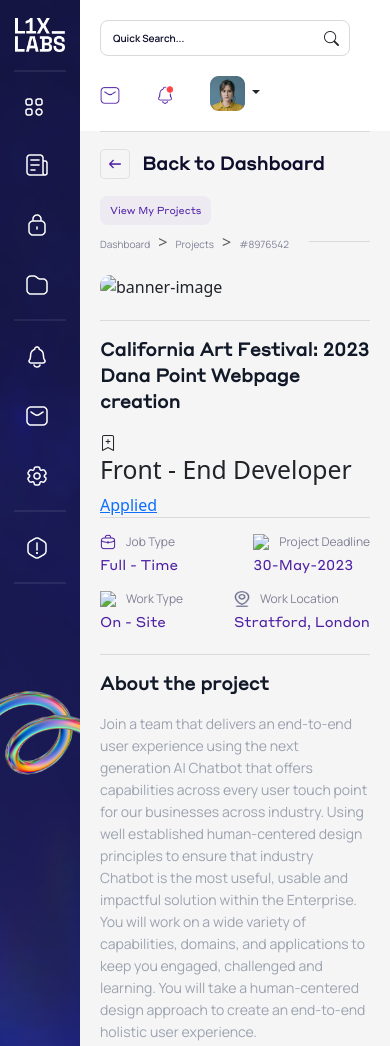
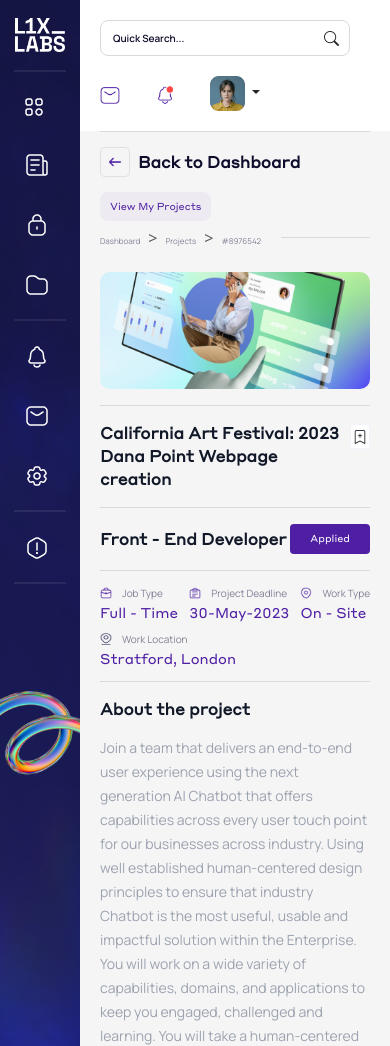
Before and after one commit to ponkumar03/tailwind-practice, a plain HTML site: page layer1x/project.html in a window 390 px wide. Shown: the top 1046 px of the page. Drawn offline with nearby package versions, Linux system fonts and the light colour scheme.

Commit message:
project detail page

```diff
--- a/layer1x/css/style.css
+++ b/layer1x/css/style.css
@@ -153,7 +153,7 @@ select
 }
 .event-banner-image {
     width: 100%;
-    margin-bottom: 21px;
+    margin-bottom: 32px;
     border-radius: 10px;
 }
 .event-heading {
@@ -166,6 +166,7 @@ select
     border-top: 1px solid #D9D9DE;
     margin-bottom: 0px;
 }
+.saiber-content p,
 .event-saidbar-details p,
 .event-details p {
     font-family: 'Manrope';
@@ -179,6 +180,7 @@ select
     align-items: center;
     padding-bottom: 4px;
 }
+.saiber-content img,
 .event-saidbar-details img,
 .event-details img {
     width: 16px;
@@ -189,10 +191,11 @@ select
     font-family: 'Styrene A LC';
     font-weight: 500;
     font-size: 20px;
-    line-height: 26px;
+    line-height: 32px;
     color: #4E1FA3;
     margin-bottom: 0px;
 }
+.saiber-content h5,
 .event-saidbar-details h5 {
     font-family: 'Styrene A LC';
     font-weight: 500;
@@ -200,6 +203,27 @@ select
     line-height: 22px;
     color: #0E0E2C;
     margin-bottom: 0px;
+}
+.saiber-content h5 {
+    font-weight: 600;
+    line-height: 27px;
+}
+.saibr-content1 {
+    padding-top: 29px;
+}
+.saibr-content2 {
+    padding-top: 29px;
+    padding-bottom: 29px;
+}
+.saibr-content3 {
+    padding-top: 29px;
+    padding-bottom: 29px;
+    border-top: 1px solid #D9D9DE;
+}
+.project-saidbar {
+    padding: 29px 24px;
+    background-color: #fff;
+    border-radius: 8px;
 }
 .event-saidbar-details {
     padding: 18px 0px;
@@ -255,6 +279,7 @@ h4 {
     font-size: 18px;
     line-height: 170%;
     color: #9CA3AF;
+    margin: 0px;
 }
 .event-agenda img{
     padding: 10px 12px;
@@ -405,7 +430,7 @@ h4 {
     color: #4E1FA3;
 }
 .event-right-bar {
-    padding-left: 40px;
+    padding-left: 32px;
 }
 .event-saidbar-details .share-btn {
     font-family: 'Manrope';
@@ -469,6 +494,7 @@ h4 {
     position: relative;
     width: calc(100% - 245px);
     background: #F5F5F6;
+    padding-bottom: 50px;
 }
 .logo {
     padding: 22px 0px;
@@ -945,7 +971,73 @@ input {
         border-radius: 0px 0px 10px 10px;
        background-color: #fff;
     }
-
+    .applied-main h2 {
+        color: #111827;
+        font-family: Styrene A LC;
+        font-size: 26px;
+        font-weight: 600;
+        margin: 0px;
+    }
+    .banner-heading {
+        display: flex;
+        padding: 32px 0px;
+        border-top: 1px solid #D9D9DE;
+    }
+    .banner-heading h2 {
+        padding: 0px;
+        border-top: 0px;
+    }
+    .bookmark-icon i {
+        font-size: 20px;
+        line-height: 38px;
+        padding: 12px;
+        border-radius: 4px;
+        border: 1px solid #EFF3FA;
+        background: #FFF;
+    }
+    .applied-main {
+        display: flex;
+        align-items: center;
+        justify-content: space-between;
+        padding: 37px 0px;
+        border-top: 1px solid #D9D9DE;
+    }
+    .applied-main a {
+        color: #FFF;
+        text-align: center;
+        font-family: Styrene A LC;
+        font-size: 16px;
+        text-decoration: none;
+        font-weight: 500;
+        padding: 12px 32px;
+        border-radius: 4px;
+        background: #4E1FA3;
+    }
+    .applied-main a:hover {
+        background: #fff;
+        color: #4E1FA3;
+    }
+    .key-list li {
+        color: #9CA3AF;
+        font-family: Manrope;
+        font-size: 18px;
+        font-weight: 400;
+        line-height: 170%;
+    }
+    .tools-required {
+        padding-bottom: 32px;
+        border-bottom: 1px solid #D9D9DE;
+    }
+    .layer1x-profile {
+        display: flex;
+        align-items: center;
+        gap: 15px;
+        padding-bottom: 29px;
+        border-bottom: 1px solid #D9D9DE;
+    }
+    ul {
+        margin-bottom: 0px;
+    }
 /* responsive sections */
 @media (max-width:1256px) {
     .navbar {
@@ -986,14 +1078,32 @@ input {
     .select-wrap {
         width: 230px;
     }
+    .applied-main h2,
     .event-heading,
     .events-main a {
         font-size: 22px;
     }
+    .applied-main {
+        padding: 30px 0px;
+    }
     .events-main a.view-btn {
         font-size: 15px;
         padding: 10px 13px;
     }
+    .applied-main a {
+        padding: 10px 30px;
+        line-height: 20px;
+    }
+    .saiber-content h5,
+    .event-saidbar-details h5 {
+        font-size: 15px;
+    }
+    .bookmark-icon i {
+        padding: 10px;
+    }
+    .key-list li {
+        font-size: 17px;
+    }
     .event-page {
         margin-bottom: 30px;
     }
@@ -1002,7 +1112,7 @@ input {
     }
     .event-discription p,
     .event-details h5 {
-        font-size: 15px;
+        font-size: 17px;
     }
     .event-details img.events-hero {
         width: 42px;
@@ -1042,10 +1152,6 @@ input {
    .detail-content h6 {
     font-size: 14px;
    }
-   /* #preview {
-    width: 50px;
-    height: 50px;
-   } */
    .nav-tabs .nav-link {
     font-size: 12px;
     padding: 10px;
@@ -1149,6 +1255,43 @@ input {
     .performens {
         gap: 20px;
     }
+    .applied-main h2,
+    .event-heading,
+    .events-main a {
+        font-size: 20px;
+        line-height: 29px;
+    }
+    .search-bar i {
+        font-size: 16px;
+    }
+    .events-main a img {
+        width: 36px;
+        height: auto;
+    }
+    .applied-main,
+    .banner-heading,
+    .saibr-content2,
+    .saibr-content3 {
+        padding: 24px 0px;
+    }
+    .applied-main a {
+        font-size: 14px;
+    }
+    .event-discription h4,
+    .event-main-detail {
+        padding-bottom: 15px;
+    }
+    .event-discription p,
+    .event-details h5,
+    .key-list li {
+        font-size: 16px;
+    }
+    .layer1x-profile {
+        padding-bottom: 24px;
+    }
+    .saibr-content1 {
+        padding-top: 24px;
+    }
 }
 @media (max-width:767px) {
     .select-wrap {
@@ -1270,7 +1413,27 @@ input {
         width: 25px;
         height: auto;
     }
-
+    .bookmark-icon i {
+        font-size: 18px;
+        padding: 4px;
+    }
+    .applied-main h2, .event-heading, .events-main a {
+        font-size: 18px;
+    }
+    .applied-main a {
+        font-size: 12px;
+        padding: 8px 26px;
+    }
+    .saiber-content p, .event-saidbar-details p, .event-details p {
+        font-size: 10px;
+    }
+    .event-discription p, .event-details h5 {
+        font-size: 14px;
+        line-height: 24px;
+    }
+    h4 {
+        font-size: 18px;
+    }
 }
 @media (max-width:575px) {
     .event-main-saidbar {
@@ -1312,8 +1475,8 @@ input {
         gap: 20px;
     }
     .event-heading {
-        font-size: 18px;
-        line-height: 26px;
+        font-size: 16px;
+        line-height: 23px;
     }
     .speaker-section h4, .event-discription h4, .event-main-detail, .event-heading {
         padding: 16px 0px;
@@ -1324,7 +1487,7 @@ input {
     .event-discription p, .event-details h5 {
         font-size: 14px;
         margin-bottom: 5px;
-        line-height: 22px;
+        line-height: 24px;
     }
     .event-page {
         font-size: 13px;
@@ -1336,7 +1499,7 @@ input {
         padding: 8px 10px;
     }
     .events-main a.view-btn {
-        font-size: 12px;
+        font-size: 10px;
         padding: 6px 10px;
     }
     .nav-tabs,
@@ -1399,7 +1562,7 @@ input {
         height: 10px;
     }
     .breadcrumb-item a {
-        font-size: 14px;
+        font-size: 12px;
     }
     .details-section,
     .information-section {
@@ -1425,6 +1588,53 @@ input {
     input::placeholder {
         font-size: 12px;
     }
+    .speaker-section h4, .event-discription h4, .event-main-detail, .event-heading {
+        padding: 14px 0px;
+    }
+    .event-banner-image {
+        margin-bottom: 25px;
+    }
+    .applied-main h2, .event-heading, .events-main a {
+        font-size: 16px;
+    }
+    .applied-main a {
+        font-size: 10px;
+        padding: 5px 20px;
+    }
+    .bookmark-icon i {
+        font-size: 14px;
+        padding: 2px;
+        line-height: 30px;
+    }
+    .applied-main, .banner-heading, .saibr-content2, .saibr-content3 {
+        padding: 20px 0px;
+    }
+    .saiber-content img, .event-saidbar-details img, .event-details img {
+        width: 12px;
+        height: 12px;
+        margin-right: 10px;
+    }
+    .event-details h5 {
+        font-size: 14px;
+        margin-bottom: 0px;
+        line-height: 16px;
+    }
+    h4 {
+        font-size: 16px;
+    }
+    .event-discription p, .event-details h5, .key-list li {
+        font-size: 14px;
+    }
+    .common-tags {
+        gap: 15px;
+    }
+    .saibr-content1 {
+        padding-top: 18px;
+    }
+    .saiber-content h5, .event-saidbar-details h5 {
+        font-size: 12px;
+        line-height: 18px;
+    }
 }
 @media (max-width:425px) {
     .events-main a img {
@@ -1478,7 +1688,10 @@ input {
         font-size: 12px;
     }
     .event-heading, .events-main a {
-        font-size: 18px;
+        font-size: 16px;
+    }
+    .events-main a img {
+        margin-right: 8px;
     }
     .event-agenda {
         display: block;
@@ -1525,7 +1738,7 @@ input {
         height: auto;
     }
     .breadcrumb-item a {
-        font-size: 10px;
+        font-size: 8px;
     }
     .user-nav-icons {
         margin-top: 0px;
@@ -1596,8 +1809,23 @@ input {
     input::placeholder {
         font-size: 10px;
     }
+    .event-right-bar {
+        padding-left: 12px;
+    }
+    .project-saidbar {
+        padding: 20px 16px;
+    }
+    .event-banner-image {
+        margin-bottom: 16px;
+    }
+    .applied-main, .banner-heading, .saibr-content2, .saibr-content3 {
+        padding: 16px 0px;
+    }
 }
 @media (max-width:375px) {
+    .user-navbar {
+        gap: 10px;
+    }
     .search-bar {
         width: 200px;
     }
@@ -1616,4 +1844,27 @@ input {
         width: 80px;
         height: 26px;
     }
-}
+    .event-heading {
+        font-size: 14px;
+        line-height: 18px;
+    }
+    .applied-main h2, .event-heading, .events-main a {
+        font-size: 14px;
+        line-height: 20px;
+    }
+    .event-details h5 {
+        font-size: 10px;
+        line-height: 8px;
+    }
+    .saiber-content p, .event-saidbar-details p, .event-details p {
+        font-size: 8px;
+    }
+    .saiber-content h5, .event-saidbar-details h5 {
+        font-size: 12px;
+        line-height: 14px;
+    }
+    .applied-main a {
+        font-size: 8px;
+        line-height: 16px;
+    }
+}
```
Also changed, not shown: layer1x/assets/images/board.png (added), layer1x/assets/images/call.png (added), layer1x/assets/images/globe.png (added), layer1x/assets/images/layer1x-profile.png (added), layer1x/assets/images/location1.png (added), layer1x/assets/images/project-banner.png (added).
